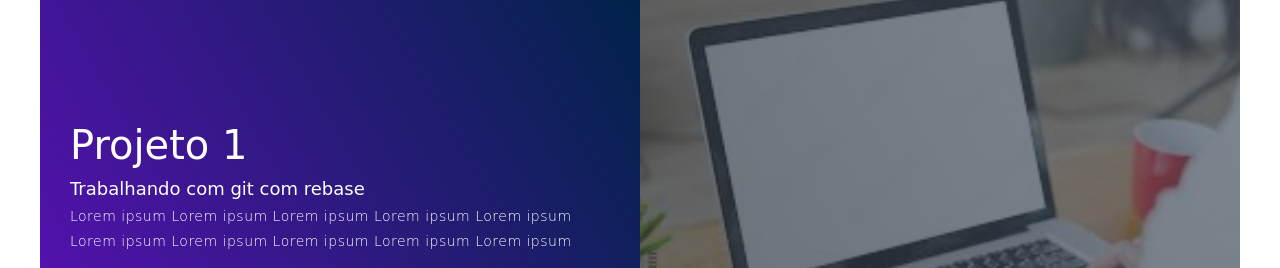
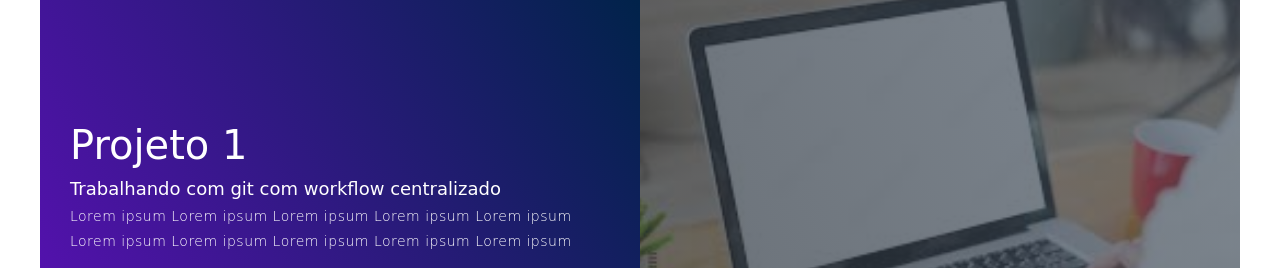
Before and after one commit to engalanbarreto/portifolio-alan, a plain HTML site: page aulao.html in a window 1280 px wide. Shown: the part 1013-1281 px from the top of the page. Drawn offline with Linux system fonts and the light colour scheme; a web font is replaced by a local one.

Commit message:
Update aulao.html

```diff
--- a/aulao.html
+++ b/aulao.html
@@ -29,7 +29,7 @@
                 <div class="project-item">
                     <div class="project-info">
                         <h1>Projeto 1</h1>
-                        <h2>Trabalhando com git com rebase</h2>
+                        <h2>Trabalhando com git com workflow centralizado</h2>
                         <p>Lorem ipsum Lorem ipsum Lorem ipsum Lorem ipsum Lorem ipsum Lorem ipsum Lorem ipsum Lorem
                             ipsum Lorem ipsum Lorem ipsum</p>
                     </div>
```
